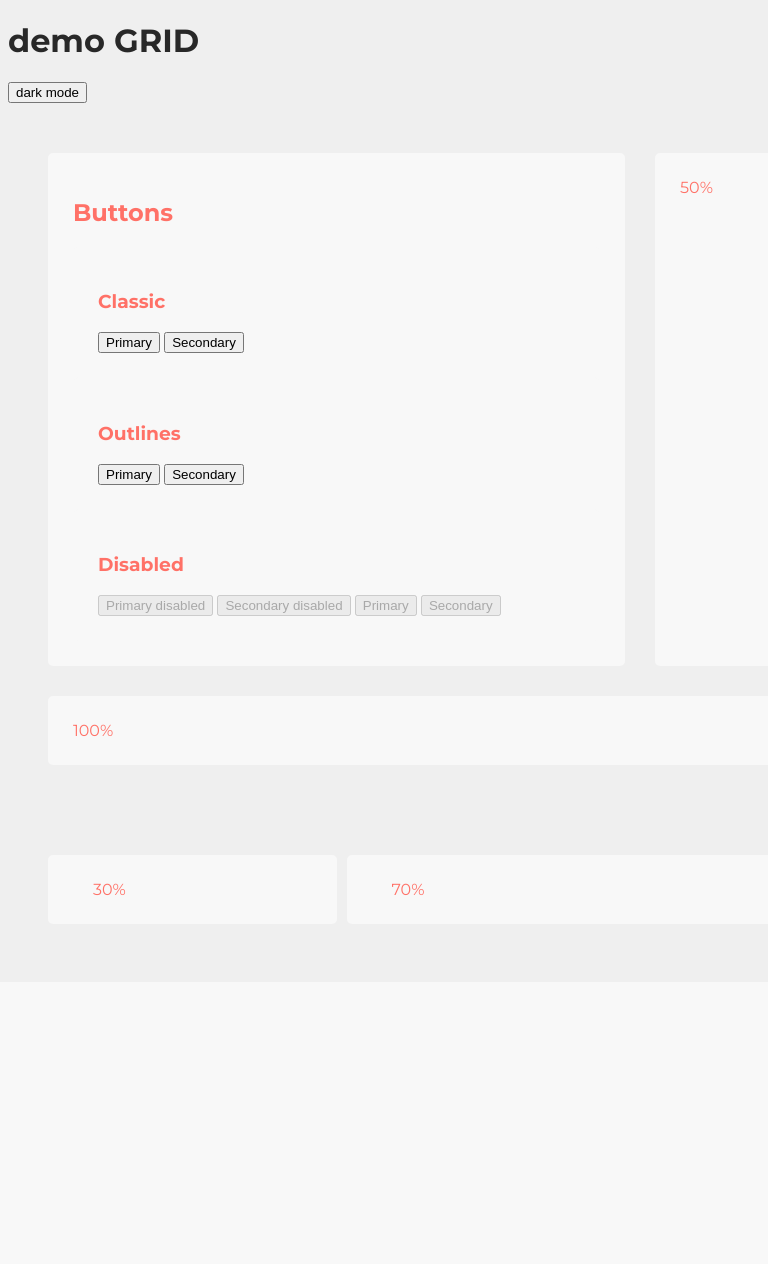
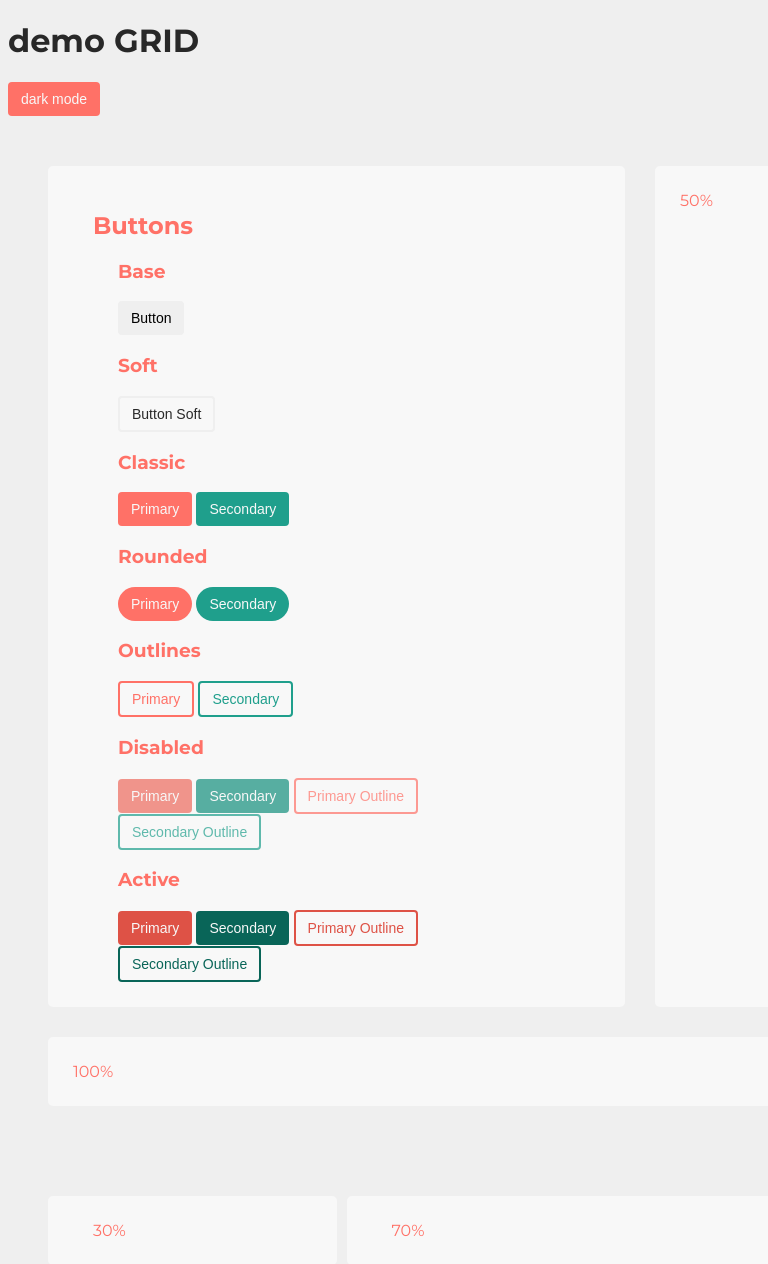
Before and after one commit to CyndelHerolt/flix-project, a PHP site: page / in a window 1280 px wide. Shown: the top 1264 px of the page, without its empty margins (0-768 px from the left). Before the commit the page ends 895 px from the top, so only its background shows below. Run offline with PHP 8.4, Linux system fonts and the light colour scheme; style sheets or scripts are compiled from the project's sources; some web fonts are replaced.

Commit message:
feat [buttons]: classes to manage buttons style + default colors

```diff
--- /dev/null
+++ b/library-components/components/buttons/_buttons.scss
@@ -0,0 +1,150 @@
+.btn {
+  text-decoration: none;
+  display: inline-block;
+  padding: 6px 12px;
+  margin-bottom: 0;
+  font-size: 14px;
+  font-weight: normal;
+  line-height: 1.42857143;
+  text-align: center;
+  white-space: nowrap;
+  vertical-align: middle;
+  cursor: pointer;
+  border: 1px solid transparent;
+  border-radius: 4px;
+  -webkit-user-select: none;
+  -moz-user-select: none;
+  -ms-user-select: none;
+  user-select: none;
+
+  &.rounded {
+    border-radius: 50px;
+  }
+}
+
+.btn-primary {
+  background-color: var(--color-primary);
+  color: #F8F8F8;
+  transition: ease-in-out 0.2s;
+
+  &:hover {
+    transition: ease-in-out 0.2s;
+    background-color: var(--color-primary-hover);
+  }
+
+  &:disabled {
+    background-color: var(--color-primary-hover);
+    color: #F8F8F8;
+    cursor: not-allowed;
+    opacity: .7;
+  }
+
+  &.active {
+    background-color: var(--color-primary-active);
+    color: #F8F8F8;
+    cursor: default;
+    transition: ease-in-out 0.2s;
+  }
+}
+
+.btn-outline-primary {
+  background-color: transparent;
+  color: var(--color-primary);
+  border: 2px solid var(--color-primary);
+  transition: ease-in-out 0.2s;
+
+  &:hover {
+    background-color: var(--color-primary);
+    color: #F8F8F8;
+    transition: ease-in-out 0.2s;
+  }
+
+  &:disabled {
+    background-color: transparent;
+    color: var(--color-primary);
+    cursor: not-allowed;
+    opacity: .7;
+  }
+
+  &.active {
+    border: 2px solid var(--color-primary-active);
+    color: var(--color-primary-active);
+    transition: ease-in-out 0.2s;
+    cursor: default;
+
+    &:hover {
+      background-color: transparent;
+      color: var(--color-primary-active);
+    }
+  }
+}
+
+.btn-secondary {
+  background-color: var(--color-tertiary);
+  color: var(--color-dominant);
+  transition: ease-in-out 0.2s;
+
+  &:hover {
+    background-color: var(--color-tertiary-hover);
+    transition: ease-in-out 0.2s;
+  }
+
+  &:disabled {
+    background-color: var(--color-tertiary-hover);
+    color: var(--color-dominant);
+    cursor: not-allowed;
+    opacity: .7;
+  }
+
+  &.active {
+    background-color: var(--color-tertiary-active);
+    color: var(--color-dominant);
+    cursor: default;
+    transition: ease-in-out 0.2s;
+  }
+}
+
+.btn-outline-secondary {
+  background-color: transparent;
+  color: var(--color-tertiary);
+  border: 2px solid var(--color-tertiary);
+  transition: ease-in-out 0.2s;
+
+  &:hover {
+    background-color: var(--color-tertiary);
+    color: var(--color-dominant);
+    transition: ease-in-out 0.2s;
+  }
+
+  &:disabled {
+    background-color: transparent;
+    color: var(--color-tertiary);
+    cursor: not-allowed;
+    opacity: .7;
+  }
+
+  &.active {
+    border: 2px solid var(--color-tertiary-active);
+    color: var(--color-tertiary-active);
+    transition: ease-in-out 0.2s;
+
+    &:hover {
+      background-color: transparent;
+      cursor: default;
+      color: var(--color-tertiary-active);
+    }
+  }
+}
+
+.btn-soft {
+  //box-shadow: $shadow;
+  border: solid 2px var(--color-secondary);
+  background-color: transparent;
+  color: var(--color-text);
+  transition: ease-in-out 0.2s;
+
+  &:hover {
+    background-color: var(--color-secondary);
+    transition: ease-in-out 0.2s;
+  }
+}
--- a/library-components/components/js/_theme.js
+++ b/library-components/components/js/_theme.js
@@ -3,6 +3,7 @@
 let light = {
     'color-primary': '#ff7167',
     'color-primary-hover': '#ED6A5E',
+    'color-primary-active': '#de5246',
     'color-dominant': '#F8F8F8',
     'color-secondary': '#EFEFEF',
     'color-text': '#282828',
@@ -13,6 +14,7 @@
 let dark = {
     'color-primary': '#ff7167',
     'color-primary-hover': '#ED6A5E',
+    'color-primary-active': '#de5246',
     'color-dominant': '#282828',
     'color-secondary': '#1E1E1E',
     'color-text': '#F8F8F8',
--- a/library-components/components/variables/_colors.scss
+++ b/library-components/components/variables/_colors.scss
@@ -7,6 +7,10 @@
 $light: (
         colorPrimary: #ff7167,
         colorPrimaryHover: #ED6A5E,
+        colorPrimaryActive: #de5246,
+        colorTertiary: #1f9f8c,
+        colorTertiaryHover: #148f7d,
+        colorTertiaryActive: #096558,
         colorDominant: #F8F8F8,
         colorSecondary: #EFEFEF,
         colorText: #282828,
@@ -17,6 +21,7 @@
 $dark: (
         colorPrimary: #ff7167,
         colorPrimaryHover: #ED6A5E,
+        colorPrimaryActive: #de5246,
         colorDominant: #282828,
         colorSecondary: #1E1E1E,
         colorText: #F8F8F8,
@@ -25,8 +30,12 @@
 );
 
 :root {
-  --color-primary: #{map-get($light, primaryColor)};
-  --color-primary-hover: #{map-get($light, primaryColorHover)};
+  --color-primary: #{map-get($light, colorPrimary)};
+  --color-primary-hover: #{map-get($light, colorPrimaryHover)};
+  --color-primary-active: #{map-get($light, colorPrimaryActive)};
+    --color-tertiary: #{map-get($light, colorTertiary)};
+    --color-tertiary-hover: #{map-get($light, colorTertiaryHover)};
+    --color-tertiary-active: #{map-get($light, colorTertiaryActive)};
   --color-dominant: #{map-get($light, colorDominant)};
   --color-secondary: #{map-get($light, colorSecondary)};
   --color-text: #{map-get($light, colorText)};
@@ -41,4 +50,4 @@
 
 
 // SHADOW
-$shadow: rgba(0, 0, 0, 0.1) 0px 1px 3px 0px, rgba(0, 0, 0, 0.06) 0px 1px 2px 0px;
+$shadow: rgba(50, 50, 93, 0.25) 0px 2px 5px -1px, rgba(0, 0, 0, 0.3) 0px 1px 3px -1px;
--- a/library-components/index.html
+++ b/library-components/index.html
@@ -12,24 +12,44 @@
 <!-- include components/layout/demo.html -->
 <div class="flix-grid g-4">
     <div class="flix-row g-3 max-height">
-        <div class="flix-col-6 p-2">
+        <div class="flix-col-6 p-4">
             <h2>Buttons</h2>
-            <div class="flix-col-6 p-2">
+            <div class="p-2">
+                <h3>Base</h3>
+                <button class="btn">Button</button>
+            </div>
+            <div class="p-2">
+                <h3>Soft</h3>
+                <button class="btn btn-soft">Button Soft</button>
+            </div>
+            <div class="p-2">
                 <h3>Classic</h3>
-            <button class="btn btn-primary">Primary</button>
+                <button class="btn btn-primary">Primary</button>
                 <button class="btn btn-secondary">Secondary</button>
             </div>
-            <div class="flix-col-6 p-2">
+            <div class="p-2">
+                <h3>Rounded</h3>
+                <button class="btn btn-primary rounded">Primary</button>
+                <button class="btn btn-secondary rounded">Secondary</button>
+            </div>
+            <div class="p-2">
                 <h3>Outlines</h3>
                 <button class="btn btn-outline-primary">Primary</button>
                 <button class="btn btn-outline-secondary">Secondary</button>
             </div>
-            <div class="flix-col-6 p-2">
+            <div class="p-2">
                 <h3>Disabled</h3>
-                <button class="btn btn-primary btn-outline" disabled>Primary disabled</button>
-                <button class="btn btn-secondary btn-outline" disabled>Secondary disabled</button>
-                <button class="btn btn-outline-primary" disabled>Primary</button>
-                <button class="btn btn-outline-secondary" disabled>Secondary</button>
+                <button class="btn btn-primary btn-outline" disabled>Primary</button>
+                <button class="btn btn-secondary btn-outline" disabled>Secondary</button>
+                <button class="btn btn-outline-primary" disabled>Primary Outline</button>
+                <button class="btn btn-outline-secondary" disabled>Secondary Outline</button>
+            </div>
+            <div class="p-2">
+                <h3>Active</h3>
+                <button class="btn btn-primary btn-outline active">Primary</button>
+                <button class="btn btn-secondary btn-outline active">Secondary</button>
+                <button class="btn btn-outline-primary active">Primary Outline</button>
+                <button class="btn btn-outline-secondary active">Secondary Outline</button>
             </div>
         </div>
         <div class="flix-col-6 p-2">50%</div>
```
